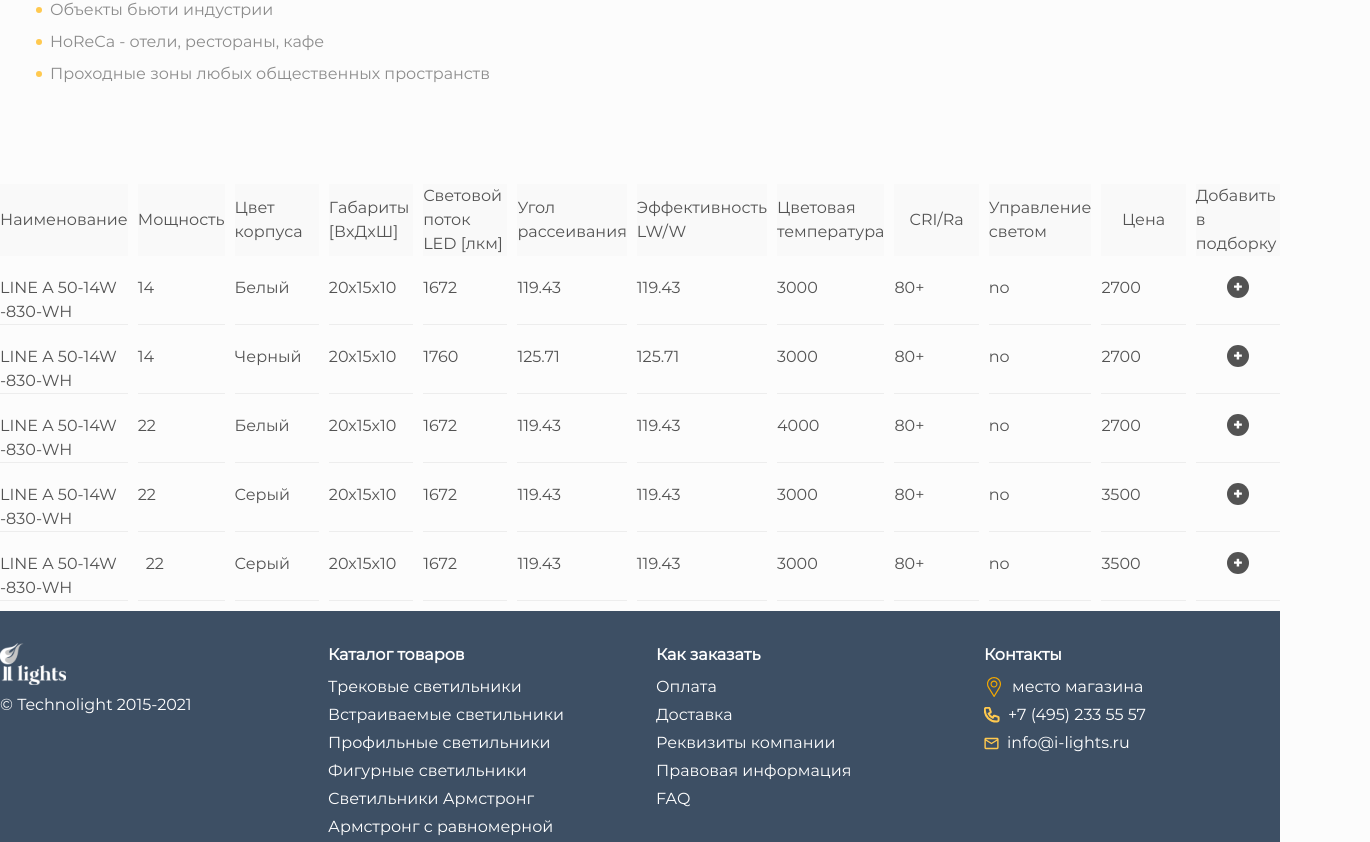
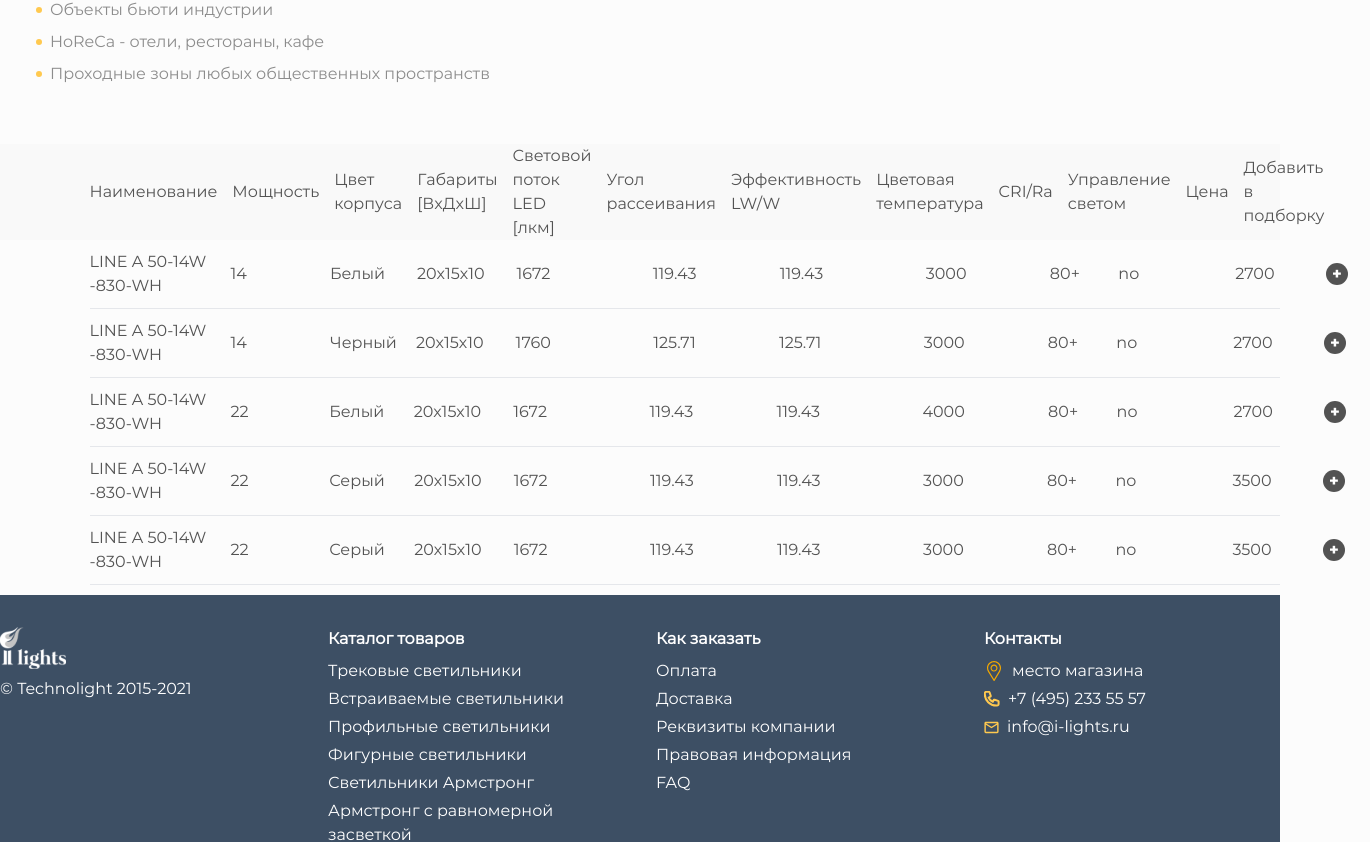
Before and after one commit to 89811421793/lamps, a Next.js app: page /card in a window 1280 px wide. Shown: the part 1251-2093 px from the top of the page, 1370 px wide, since content can reach past the window. Built offline with nearby package versions, Linux system fonts and the light colour scheme.

Commit message:
таблица - пока такая

```diff
--- a/src/app/card/page.tsx
+++ b/src/app/card/page.tsx
@@ -23,32 +23,43 @@ const Card: React.FC = () => {
     <div key="description">
       <p className="text-[var(--shortDesc)] mb-[50px]">
         Потолочный светильник LINE A подвесного или накладного монтажа
-        предназначен для организации основного освещения помещений.
-        Различные длины, мощности, варианты рассеивателей и возможности
-        подключения к различным системам управления освещением делают
-        светильники серии LINE A всесторонне продуманным решением для
-        помещений любой конфигурации и функциональных назначений.
-        Алюминиевый корпус окрашивается высококачественным матовым или
-        глянцевым порошковым покрытием черного, белого, либо любого цвета по
-        шкале RAL.
+        предназначен для организации основного освещения помещений. Различные
+        длины, мощности, варианты рассеивателей и возможности подключения к
+        различным системам управления освещением делают светильники серии LINE A
+        всесторонне продуманным решением для помещений любой конфигурации и
+        функциональных назначений. Алюминиевый корпус окрашивается
+        высококачественным матовым или глянцевым порошковым покрытием черного,
+        белого, либо любого цвета по шкале RAL.
       </p>
       <h3 className="font-bold mb-2">Особенности</h3>
       <ul className="list-none ml-5 mb-[50px]">
         <li className="flex items-start mb-2">
           <span className="custom-marker"></span>
-          <span className="text-[var(--shortDesc)]">Различные варианты рассеивателей: матовый / микропризматический / прозрачный.</span>
+          <span className="text-[var(--shortDesc)]">
+            Различные варианты рассеивателей: матовый / микропризматический /
+            прозрачный.
+          </span>
         </li>
         <li className="flex items-start mb-2">
           <span className="custom-marker"></span>
-          <span className="text-[var(--shortDesc)]">Источники питания с гальваниеской развязкой установлены внутри корпуса светильника;</span>
+          <span className="text-[var(--shortDesc)]">
+            Источники питания с гальваниеской развязкой установлены внутри
+            корпуса светильника;
+          </span>
         </li>
         <li className="flex items-start mb-2">
           <span className="custom-marker"></span>
-          <span className="text-[var(--shortDesc)]">Возможность соединения последовательно для получения сплошных линий засветки длиной до 30м.</span>
+          <span className="text-[var(--shortDesc)]">
+            Возможность соединения последовательно для получения сплошных линий
+            засветки длиной до 30м.
+          </span>
         </li>
         <li className="flex items-start mb-2">
           <span className="custom-marker"></span>
-          <span className="text-[var(--shortDesc)]">Возможность декорирования под дерево и другие материалы, либо отделка деревом благородных пород.</span>
+          <span className="text-[var(--shortDesc)]">
+            Возможность декорирования под дерево и другие материалы, либо
+            отделка деревом благородных пород.
+          </span>
         </li>
       </ul>
       <h3 className="font-bold mb-2">Области применения:</h3>
@@ -63,15 +74,21 @@ const Card: React.FC = () => {
         </li>
         <li className="flex items-start mb-2">
           <span className="custom-marker"></span>
-          <span className="text-[var(--shortDesc)]">Объекты бьюти индустрии</span>
+          <span className="text-[var(--shortDesc)]">
+            Объекты бьюти индустрии
+          </span>
         </li>
         <li className="flex items-start mb-2">
           <span className="custom-marker"></span>
-          <span className="text-[var(--shortDesc)]">HoReCa - отели, рестораны, кафе</span>
+          <span className="text-[var(--shortDesc)]">
+            HoReCa - отели, рестораны, кафе
+          </span>
         </li>
         <li className="flex items-start mb-2">
           <span className="custom-marker"></span>
-          <span className="text-[var(--shortDesc)]">Проходные зоны любых общественных пространств</span>
+          <span className="text-[var(--shortDesc)]">
+            Проходные зоны любых общественных пространств
+          </span>
         </li>
       </ul>
     </div>,
@@ -91,13 +108,21 @@ const Card: React.FC = () => {
       <div className="flex">
         <Container>
           <nav className="text-[#7C7C7C] mt-[17px] mb-[38px]">
-            <Link href="/" className="hover:text-gray-800">Главная</Link>
+            <Link href="/" className="hover:text-gray-800">
+              Главная
+            </Link>
             <span className="mx-2">-</span>
-            <Link href="/catalog" className="hover:text-gray-800">Каталог</Link>
+            <Link href="/catalog" className="hover:text-gray-800">
+              Каталог
+            </Link>
             <span className="mx-2">-</span>
-            <Link href="#" className="hover:text-gray-800">Трековые светильники</Link>
+            <Link href="#" className="hover:text-gray-800">
+              Трековые светильники
+            </Link>
             <span className="mx-2">-</span>
-            <Link href="#" className="hover:text-gray-800">EVO L</Link>
+            <Link href="#" className="hover:text-gray-800">
+              EVO L
+            </Link>
           </nav>
           <div className="flex mb-[50px]">
             <VerticalSlider onSlideChange={handleSlideChange} />
@@ -108,49 +133,90 @@ const Card: React.FC = () => {
                 <div className="flex mb-2">
                   <span className="w-[20%]">Мощность</span>
                   <div className="flex gap-[10px] flex-wrap max-w-[80%]">
-                    <span className="border border-[var(--secondary)] text-[var(--darkgrey)] px-[10px] py-[5px]">15</span>
-                    <span className="border border-[#EDEDED] text-[var(--shortDesc)] px-[10px] py-[5px]">22</span>
-                    <span className="border border-[#EDEDED] text-[var(--shortDesc)] px-[10px] py-[5px]">28</span>
-                    <span className="border border-[#EDEDED] text-[var(--shortDesc)] px-[10px] py-[5px]">42</span>
-                    <span className="border border-[#EDEDED] text-[var(--shortDesc)] px-[10px] py-[5px]">43</span>
-                    <span className="border border-[#EDEDED] text-[var(--shortDesc)] px-[10px] py-[5px]">65</span>
-                    <span className="border border-[#EDEDED] text-[var(--shortDesc)] px-[10px] py-[5px]">66</span>
-                    <span className="border border-[#EDEDED] text-[var(--shortDesc)] px-[10px] py-[5px]">86</span>
-                    <span className="border border-[#EDEDED] text-[var(--shortDesc)] px-[10px] py-[5px]">84</span>
-                    <span className="border border-[#EDEDED] text-[var(--shortDesc)] px-[10px] py-[5px]">130</span>
+                    <span className="border border-[var(--secondary)] text-[var(--darkgrey)] px-[10px] py-[5px]">
+                      15
+                    </span>
+                    <span className="border border-[#EDEDED] text-[var(--shortDesc)] px-[10px] py-[5px]">
+                      22
+                    </span>
+                    <span className="border border-[#EDEDED] text-[var(--shortDesc)] px-[10px] py-[5px]">
+                      28
+                    </span>
+                    <span className="border border-[#EDEDED] text-[var(--shortDesc)] px-[10px] py-[5px]">
+                      42
+                    </span>
+                    <span className="border border-[#EDEDED] text-[var(--shortDesc)] px-[10px] py-[5px]">
+                      43
+                    </span>
+                    <span className="border border-[#EDEDED] text-[var(--shortDesc)] px-[10px] py-[5px]">
+                      65
+                    </span>
+                    <span className="border border-[#EDEDED] text-[var(--shortDesc)] px-[10px] py-[5px]">
+                      66
+                    </span>
+                    <span className="border border-[#EDEDED] text-[var(--shortDesc)] px-[10px] py-[5px]">
+                      86
+                    </span>
+                    <span className="border border-[#EDEDED] text-[var(--shortDesc)] px-[10px] py-[5px]">
+                      84
+                    </span>
+                    <span className="border border-[#EDEDED] text-[var(--shortDesc)] px-[10px] py-[5px]">
+                      130
+                    </span>
                   </div>
                 </div>
                 <div className="flex mb-2">
                   <span className="w-[20%]">Цвет корпуса</span>
                   <div className="flex w-[80%] gap-[10px]">
-                    <span className="border border-[#EDEDED] text-[var(--shortDesc)] px-[10px] py-[5px]">белый</span>
-                    <span className="border border-[var(--secondary)] text-[var(--darkgrey)] px-[10px] py-[5px]">черный</span>
-                    <span className="border border-[#EDEDED] text-[var(--shortDesc)] px-[10px] py-[5px]">серый</span>
+                    <span className="border border-[#EDEDED] text-[var(--shortDesc)] px-[10px] py-[5px]">
+                      белый
+                    </span>
+                    <span className="border border-[var(--secondary)] text-[var(--darkgrey)] px-[10px] py-[5px]">
+                      черный
+                    </span>
+                    <span className="border border-[#EDEDED] text-[var(--shortDesc)] px-[10px] py-[5px]">
+                      серый
+                    </span>
                   </div>
                 </div>
                 <div className="flex mb-2">
                   <span className="w-[20%]">Угол рассеивания</span>
                   <div className="w-[80%]">
-                    <span className="border border-[var(--secondary)] text-[var(--darkgrey)] px-[10px] py-[5px]">85</span>
+                    <span className="border border-[var(--secondary)] text-[var(--darkgrey)] px-[10px] py-[5px]">
+                      85
+                    </span>
                   </div>
                 </div>
                 <div className="flex mb-2">
                   <span className="w-[20%]">Цветовая температура</span>
                   <div className="flex w-[80%] gap-[10px] items-center">
-                    <span className="border border-[#EDEDED] text-[var(--shortDesc)] px-[10px] py-[5px]">3000</span>
-                    <span className="border border-[var(--secondary)] text-[var(--darkgrey)] px-[10px] py-[5px]">4000</span>
-                    <span className="border border-[#EDEDED] text-[var(--shortDesc)] px-[10px] py-[5px]">5000</span>
+                    <span className="border border-[#EDEDED] text-[var(--shortDesc)] px-[10px] py-[5px]">
+                      3000
+                    </span>
+                    <span className="border border-[var(--secondary)] text-[var(--darkgrey)] px-[10px] py-[5px]">
+                      4000
+                    </span>
+                    <span className="border border-[#EDEDED] text-[var(--shortDesc)] px-[10px] py-[5px]">
+                      5000
+                    </span>
                   </div>
                 </div>
                 <div className="flex mb-2">
                   <span className="w-[20%]">CRI/Ra</span>
                   <div className="w-[80%]">
-                    <span className="border border-[var(--secondary)] text-[var(--darkgrey)] px-[10px] py-[5px]">80+</span>
+                    <span className="border border-[var(--secondary)] text-[var(--darkgrey)] px-[10px] py-[5px]">
+                      80+
+                    </span>
                   </div>
                 </div>
               </div>
               <div className="border-b border-[#EDEDED] my-[20px]" />
-              <Link href="#" className="bg-secondary text-accent font-montserrat font-semibold text-[16px] leading-[40px] pl-[25px] pr-[30px] py-[10px] block text-center max-w-[394px]">Посмотреть выбранные модификации</Link>
+              <Link
+                href="#"
+                className="bg-secondary text-accent font-montserrat font-semibold text-[16px] leading-[40px] pl-[25px] pr-[30px] py-[10px] block text-center max-w-[394px]"
+              >
+                Посмотреть выбранные модификации
+              </Link>
             </div>
           </div>
 
@@ -158,101 +224,109 @@ const Card: React.FC = () => {
         </Container>
       </div>
 
-      <div className="max-w-[1285px] mx-auto mt-10 mb-[10px]">
-        <div className="grid grid-cols-[repeat(12,1fr)] grid-rows-[repeat(6,auto)] gap-[10px] text-left ">
-          <div className='mb-[10px] bg-[#F9F9F9] grid place-items-center'>Наименование</div>
-          <div className='mb-[10px] bg-[#F9F9F9] grid place-items-center'>Мощность</div>
-          <div className='mb-[10px] bg-[#F9F9F9] grid place-items-center'>Цвет корпуса</div>
-          <div className='mb-[10px] bg-[#F9F9F9] grid place-items-center'>Габариты [ВxДxШ]</div>
-          <div className='mb-[10px] bg-[#F9F9F9] grid place-items-center'>Световой поток LED [лкм]</div>
-          <div className='mb-[10px] bg-[#F9F9F9] grid place-items-center'>Угол рассеивания</div>
-          <div className='mb-[10px] bg-[#F9F9F9] grid place-items-center'>Эффективность LW/W</div>
-          <div className='mb-[10px] bg-[#F9F9F9] grid place-items-center'>Цветовая температура</div>
-          <div className='mb-[10px] bg-[#F9F9F9] grid place-items-center'>CRI/Ra</div>
-          <div className='mb-[10px] bg-[#F9F9F9] grid place-items-center'>Управление светом</div>
-          <div className='mb-[10px] bg-[#F9F9F9] grid place-items-center'>Цена</div>
-          <div className='mb-[10px] bg-[#F9F9F9] grid place-items-center'>Добавить в подборку</div>
 
-          <div className='border-b border-[#EDEDED] mb-[10px]'>LINE A 50-14W -830-WH</div>
-          <div className='border-b border-[#EDEDED] mb-[10px]'>14</div>
-          <div className='border-b border-[#EDEDED] mb-[10px]'>Белый</div>
-          <div className='border-b border-[#EDEDED] mb-[10px]'>20х15х10</div>
-          <div className='border-b border-[#EDEDED] mb-[10px]'>1672</div>
-          <div className='border-b border-[#EDEDED] mb-[10px]'>119.43</div>
-          <div className='border-b border-[#EDEDED] mb-[10px]'>119.43</div>
-          <div className='border-b border-[#EDEDED] mb-[10px]'>3000</div>
-          <div className='border-b border-[#EDEDED] mb-[10px]'>80+</div>
-          <div className='border-b border-[#EDEDED] mb-[10px]'>no</div>
-          <div className='border-b border-[#EDEDED] mb-[10px]'>2700</div>
-          <div className="flex justify-center border-b border-[#EDEDED] mb-[10px]">
+      <div className="flex items-center w-full gap-[15px] mb-[10px] bg-[#F9F9F9]">
+    <span className='ml-[7%]'>Наименование</span>
+    <span>Мощность</span>
+    <span>Цвет корпуса</span>
+    <span>Габариты [ВxДxШ]</span>
+    <span>Световой поток LED [лкм]</span>
+    <span>Угол рассеивания</span>
+    <span>Эффективность LW/W</span>
+    <span>Цветовая температура</span>
+    <span>CRI/Ra</span>
+    <span>Управление светом</span>
+    <span>Цена</span>
+    <span className='mr-[4%]'>Добавить в подборку</span>
+</div>
+
+<div className="flex items-center max-w-[1285px] w-full mb-[10px] ml-[7%]">
+    <span className='flex-wrap w-[11%]'>LINE A 50-14W -830-WH</span>
+    <span className='mr-[6.5%]'>14</span>
+    <span className='mr-[2.5%]'>Белый</span>
+    <span className='mr-[2.5%]'>20х15х10</span>
+    <span className='mr-[8%]'>1672</span>
+    <span className='mr-[6.5%]'>119.43</span>
+    <span className='mr-[8%]'>119.43</span>
+    <span className='mr-[6.5%]'>3000</span>
+    <span className='mr-[3%]'>80+</span>
+    <span className='mr-[7.5%]'>no</span>
+    <span className='mr-[4%]'>2700</span>
+    <button className="w-[22px] h-[22px] bg-[var(--darkgrey)] rounded-full relative btn"></button>
+
+</div>
+
+<hr className='my-[10px] ml-[7%]'/>
+
+<div className="flex items-center max-w-[1285px] w-full mb-[10px] ml-[7%]">
+    <span className='flex-wrap w-[11%]'>LINE A 50-14W -830-WH</span>
+    <span className='mr-[6.5%]'>14</span>
+    <span className='mr-[1.5%]'>Черный</span>
+    <span className='mr-[2.5%]'>20х15х10</span>
+    <span className='mr-[8%]'>1760</span>
+    <span className='mr-[6.5%]'>125.71</span>
+    <span className='mr-[8%]'>125.71</span>
+    <span className='mr-[6.5%]'>3000</span>
+    <span className='mr-[3%]'>80+</span>
+    <span className='mr-[7.5%]'>no</span>
+    <span className='mr-[4%]'>2700</span>
     <button className="w-[22px] h-[22px] bg-[var(--darkgrey)] rounded-full relative btn"></button>
 </div>
 
+<hr className='my-[10px] ml-[7%]'/>
 
-          <div className='border-b border-[#EDEDED] mb-[10px]'>LINE A 50-14W -830-WH</div>
-          <div className='border-b border-[#EDEDED] mb-[10px]'>14</div>
-          <div className='border-b border-[#EDEDED] mb-[10px]'>Черный</div>
-          <div className='border-b border-[#EDEDED] mb-[10px]'>20х15х10</div>
-          <div className='border-b border-[#EDEDED] mb-[10px]'>1760</div>
-          <div className='border-b border-[#EDEDED] mb-[10px]'>125.71</div>
-          <div className='border-b border-[#EDEDED] mb-[10px]'>125.71</div>
-          <div className='border-b border-[#EDEDED] mb-[10px]'>3000</div>
-          <div className='border-b border-[#EDEDED] mb-[10px]'>80+</div>
-          <div className='border-b border-[#EDEDED] mb-[10px]'>no</div>
-          <div className='border-b border-[#EDEDED] mb-[10px]'>2700</div>
-          <div className="flex justify-center border-b border-[#EDEDED] mb-[10px]">
+<div className="flex items-center max-w-[1285px] w-full mb-[10px] ml-[7%]">
+    <span className='flex-wrap w-[11%]'>LINE A 50-14W -830-WH</span>
+    <span className='mr-[6.3%]'>22</span>
+    <span className='mr-[2.3%]'>Белый</span>
+    <span className='mr-[2.5%]'>20х15х10</span>
+    <span className='mr-[8%]'>1672</span>
+    <span className='mr-[6.5%]'>119.43</span>
+    <span className='mr-[8%]'>119.43</span>
+    <span className='mr-[6.5%]'>4000</span>
+    <span className='mr-[3%]'>80+</span>
+    <span className='mr-[7.5%]'>no</span>
+    <span className='mr-[4%]'>2700</span>
     <button className="w-[22px] h-[22px] bg-[var(--darkgrey)] rounded-full relative btn"></button>
 </div>
 
+<hr className='my-[10px] ml-[7%]'/>
 
-          <div className='border-b border-[#EDEDED] mb-[10px]'>LINE A 50-14W -830-WH</div>
-          <div className='border-b border-[#EDEDED] mb-[10px]'>22</div>
-          <div className='border-b border-[#EDEDED] mb-[10px]'>Белый</div>
-          <div className='border-b border-[#EDEDED] mb-[10px]'>20х15х10</div>
-          <div className='border-b border-[#EDEDED] mb-[10px]'>1672</div>
-          <div className='border-b border-[#EDEDED] mb-[10px]'>119.43</div>
-          <div className='border-b border-[#EDEDED] mb-[10px]'>119.43</div>
-          <div className='border-b border-[#EDEDED] mb-[10px]'>4000</div>
-          <div className='border-b border-[#EDEDED] mb-[10px]'>80+</div>
-          <div className='border-b border-[#EDEDED] mb-[10px]'>no</div>
-          <div className='border-b border-[#EDEDED] mb-[10px]'>2700</div>
-          <div className="flex justify-center border-b border-[#EDEDED] mb-[10px]">
+<div className="flex items-center max-w-[1285px] w-full  mb-[10px] ml-[7%]">
+    <span className='flex-wrap w-[11%]'>LINE A 50-14W -830-WH</span>
+    <span className='mr-[6.3%]'>22</span>
+    <span className='mr-[2.3%]'>Серый</span>
+    <span className='mr-[2.5%]'>20х15х10</span>
+    <span className='mr-[8%]'>1672</span>
+    <span className='mr-[6.5%]'>119.43</span>
+    <span className='mr-[8%]'>119.43</span>
+    <span className='mr-[6.5%]'>3000</span>
+    <span className='mr-[3%]'>80+</span>
+    <span className='mr-[7.5%]'>no</span>
+    <span className='mr-[4%]'>3500</span>
     <button className="w-[22px] h-[22px] bg-[var(--darkgrey)] rounded-full relative btn"></button>
 </div>
 
+<hr className='my-[10px] ml-[7%]'/>
 
-          <div className='border-b border-[#EDEDED] mb-[10px]'>LINE A 50-14W -830-WH</div>
-          <div className='border-b border-[#EDEDED] mb-[10px]'>22</div>
-          <div className='border-b border-[#EDEDED] mb-[10px]'>Серый</div>
-          <div className='border-b border-[#EDEDED] mb-[10px]'>20х15х10</div>
-          <div className='border-b border-[#EDEDED] mb-[10px]'>1672</div>
-          <div className='border-b border-[#EDEDED] mb-[10px]'>119.43</div>
-          <div className='border-b border-[#EDEDED] mb-[10px]'>119.43</div>
-          <div className='border-b border-[#EDEDED] mb-[10px]'>3000</div>
-          <div className='border-b border-[#EDEDED] mb-[10px]'>80+</div>
-          <div className='border-b border-[#EDEDED] mb-[10px]'>no</div>
-          <div className='border-b border-[#EDEDED] mb-[10px]'>3500</div>
-          <div className="flex justify-center border-b border-[#EDEDED] mb-[10px]">
+<div className="flex items-center max-w-[1285px] w-full  mb-[10px] ml-[7%]">
+    <span className='flex-wrap w-[11%]'>LINE A 50-14W -830-WH</span>
+    <span className='mr-[6.3%]'>22</span>
+    <span className='mr-[2.3%]'>Серый</span>
+    <span className='mr-[2.5%]'>20х15х10</span>
+    <span className='mr-[8%]'>1672</span>
+    <span className='mr-[6.5%]'>119.43</span>
+    <span className='mr-[8%]'>119.43</span>
+    <span className='mr-[6.5%]'>3000</span>
+    <span className='mr-[3%]'>80+</span>
+    <span className='mr-[7.5%]'>no</span>
+    <span className='mr-[4%]'>3500</span>
     <button className="w-[22px] h-[22px] bg-[var(--darkgrey)] rounded-full relative btn"></button>
 </div>
 
+<hr className='my-[10px] ml-[7%]'/>
 
-          <div className='border-b border-[#EDEDED]'>LINE A 50-14W -830-WH</div>
-          <div className='border-b border-[#EDEDED] px-2'>22</div>
-          <div className='border-b border-[#EDEDED]'>Серый</div>
-          <div className='border-b border-[#EDEDED]'>20х15х10</div>
-          <div className='border-b border-[#EDEDED]'>1672</div>
-          <div className='border-b border-[#EDEDED]'>119.43</div>
-          <div className='border-b border-[#EDEDED]'>119.43</div>
-          <div className='border-b border-[#EDEDED]'>3000</div>
-          <div className='border-b border-[#EDEDED]'>80+</div>
-          <div className='border-b border-[#EDEDED]'>no</div>
-          <div className='border-b border-[#EDEDED]'>3500</div>
-          <div className="flex justify-center border-b border-[#EDEDED]">
-            <button className="w-[22px] h-[22px] bg-[var(--darkgrey)] rounded-full relative btn"></button>
-          </div>
-        </div>
-      </div>
+
     </>
   );
 };
```
Lines whose indentation alone changed are shown as unchanged.
